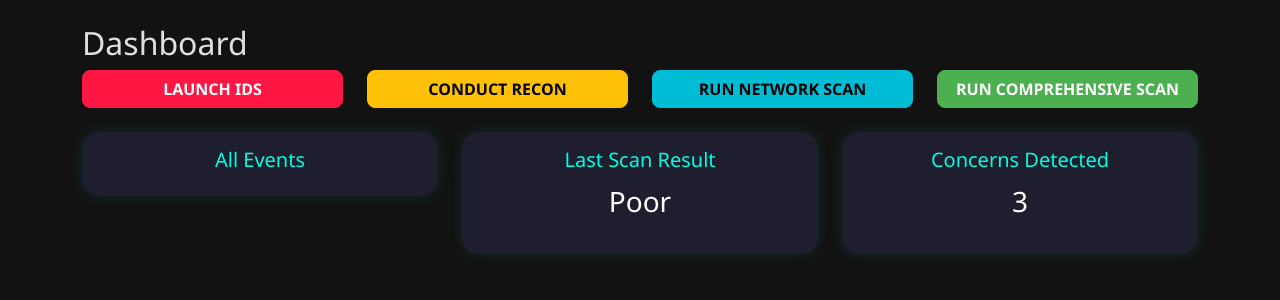
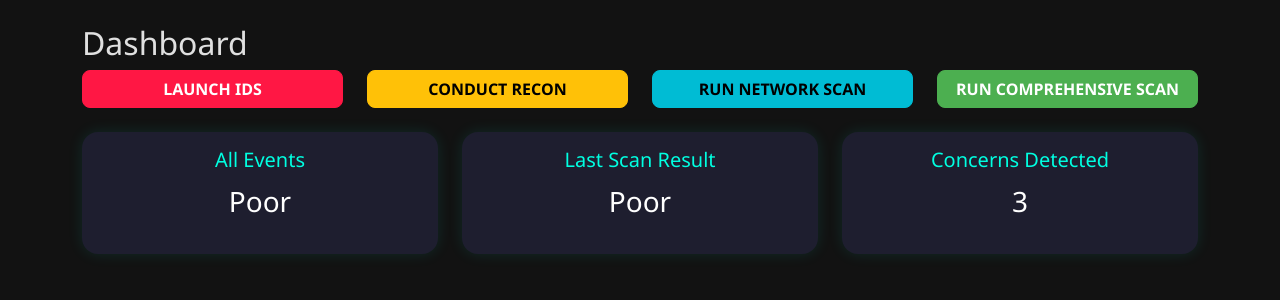
Before and after one commit to JamillaMo/Capstone-2025, a Flask app: page /dashboard in a window 1280 px wide. Shown: the part 56-356 px from the top of the page. Run offline with Flask 3, Linux system fonts and the light colour scheme.

Commit message:
Update dashboard.html

```diff
--- a/templates/dashboard.html
+++ b/templates/dashboard.html
@@ -24,6 +24,7 @@
         <div class="card">
             <div class="card-body">
                 <h5>All Events</h5>
+                <p class="fs-3">{{ data.last_result }}</p>
             </div>
         </div>
     </div>
```
